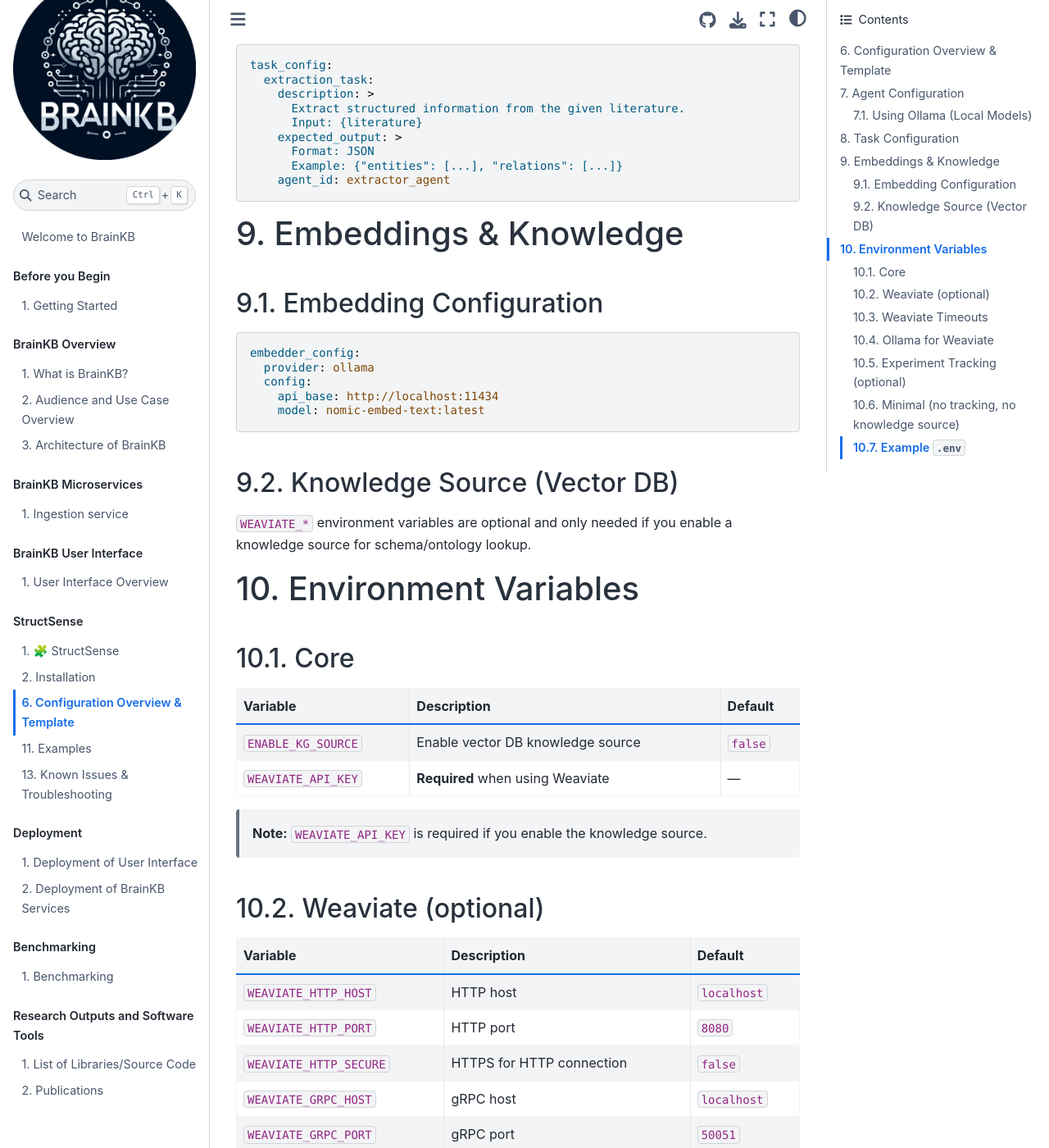
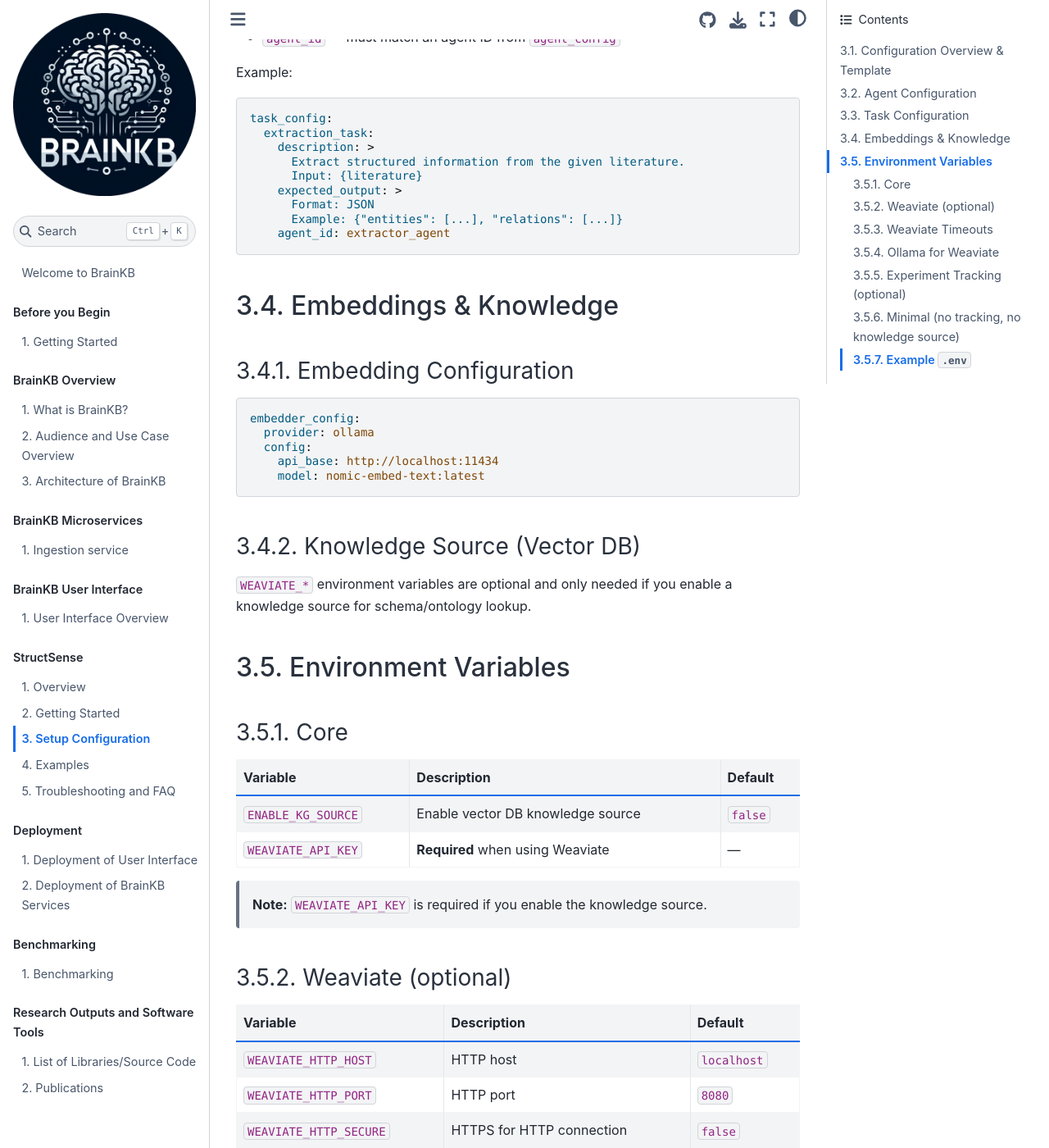
Before and after one commit to sensein/brainkbdocs, a Jupyter Book: the page built from docs/structsense_configuration.md, in a window 1280 px wide and 1400 px high, scrolled down 2065 px. Shown: the whole window at 82% size. Built offline with Jupyter Book 1.0.4 settings and Sphinx 7.4.7 and the Sphinx Book theme 1.1.4, drawn with Linux system fonts in a browser that asks for light colours; some of the changed text lies outside the part shown.

Commit message:
changed '#' to '##' to resolve numbering issue, now each .md has only one main header (#)

````diff
--- a/docs/structsense_configuration.md
+++ b/docs/structsense_configuration.md
@@ -1,5 +1,6 @@
 <!-- Configuration Overview & Template -->
-# Configuration Overview & Template
+# Setup Configuration
+## Configuration Overview & Template
 
 StructSense is configured with **environment variables** and a **YAML config**.
 Pass the YAML via CLI, e.g. `--config config/ner_agent.yaml`.
@@ -18,7 +19,7 @@
 A blank template is available in `config_template/`. See **Templates**.
 
 <!--Agent Configuration -->
-# Agent Configuration
+## Agent Configuration
 
 These agent IDs are required and must not be renamed:
 - `extractor_agent`
@@ -43,7 +44,7 @@
       base_url: https://openrouter.ai/api/v1
 ```
 
-## Using Ollama (Local Models)
+### Using Ollama (Local Models)
 ```yaml
 agent_config:
   extractor_agent:
@@ -66,7 +67,7 @@
 ```
 
 <!-- Task Configuration -->
-# Task Configuration
+## Task Configuration
 
 Required task IDs (do not rename):
 - `extraction_task`
@@ -93,9 +94,9 @@
 ```
 
 <!-- Embeddings & Knowledge -->
-# Embeddings & Knowledge
+## Embeddings & Knowledge
 
-## Embedding Configuration
+### Embedding Configuration
 ```yaml
 embedder_config:
   provider: ollama
@@ -104,13 +105,13 @@
     model: nomic-embed-text:latest
 ```
 
-## Knowledge Source (Vector DB)
+### Knowledge Source (Vector DB)
 `WEAVIATE_*` environment variables are optional and only needed if you enable a knowledge source for schema/ontology lookup.
 
 <!-- Environment Variables -->
-# Environment Variables
+## Environment Variables
 
-## Core
+### Core
 | Variable | Description | Default |
 |---|---|---|
 | `ENABLE_KG_SOURCE` | Enable vector DB knowledge source | `false` |
@@ -118,7 +119,7 @@
 
 > **Note:** `WEAVIATE_API_KEY` is required if you enable the knowledge source.
 
-## Weaviate (optional)
+### Weaviate (optional)
 | Variable | Description | Default |
 |---|---|---|
 | `WEAVIATE_HTTP_HOST` | HTTP host | `localhost` |
@@ -128,14 +129,14 @@
 | `WEAVIATE_GRPC_PORT` | gRPC port | `50051` |
 | `WEAVIATE_GRPC_SECURE` | Use secure gRPC | `false` |
 
-## Weaviate Timeouts
+### Weaviate Timeouts
 | Variable | Description | Default |
 |---|---|---|
 | `WEAVIATE_TIMEOUT_INIT` | Initialization timeout (s) | `30` |
 | `WEAVIATE_TIMEOUT_QUERY` | Query timeout (s) | `60` |
 | `WEAVIATE_TIMEOUT_INSERT` | Insert timeout (s) | `120` |
 
-## Ollama for Weaviate
+### Ollama for Weaviate
 | Variable | Description | Default |
 |---|---|---|
 | `OLLAMA_API_ENDPOINT` | Ollama API endpoint | `http://host.docker.internal:11434` |
@@ -144,21 +145,21 @@
 > If Ollama runs on host and Weaviate in Docker, use `http://host.docker.internal:11434`.
 > If both are in Docker on the same host network, use `http://localhost:11434`.
 
-## Experiment Tracking (optional)
+### Experiment Tracking (optional)
 | Variable | Description | Default |
 |---|---|---|
 | `ENABLE_WEIGHTSANDBIAS` | Enable W&B | `false` |
 | `ENABLE_MLFLOW` | Enable MLflow | `false` |
 | `MLFLOW_TRACKING_URL` | MLflow tracking URL | `http://localhost:5000` |
 
-## Minimal (no tracking, no knowledge source)
+### Minimal (no tracking, no knowledge source)
 ```bash
 ENABLE_WEIGHTSANDBIAS=false
 ENABLE_MLFLOW=false
 ENABLE_KG_SOURCE=false
 ```
 
-## Example `.env`
+### Example `.env`
 ```bash
 WEAVIATE_API_KEY=your_api_key
 WEAVIATE_HTTP_HOST=localhost
--- a/docs/structsense_getting_started.md
+++ b/docs/structsense_getting_started.md
@@ -1,5 +1,6 @@
+# Getting Started
 <!-- # Installation-->
-# Installation
+## Installation
 You can install the latest version of StructSense directly from PyPI using pip:
 ```bash
 pip install structsense
@@ -11,34 +12,34 @@
 cd structsense
 pip install -e .
 ```
-### Python Version
+#### Python Version
 StructSense supports **Python >=3.10,<3.13**.
 
-## Optional Services
+### Optional Services
 - **Grobid** (PDF parsing)
 - **Weaviate** (vector database for knowledge/ontology)
 - **Ollama** (local LLM/embedding provider)
 - **MLflow / Weights & Biases** (experiment tracking)
 
 <!-- # Requirements -->
-# Requirements
-## PDF Extraction (Grobid)
+## Requirements
+### PDF Extraction (Grobid)
 
 By default StructSense uses a **local Grobid** service. If Grobid is running locally, no extra setup is needed.
 
-### Run Grobid with Docker
+#### Run Grobid with Docker
 ```bash
 docker pull lfoppiano/grobid:0.8.0
 docker run --init -p 8070:8070 -e JAVA_OPTS="-XX:+UseZGC" lfoppiano/grobid:0.8.0
 ```
 `JAVA_OPTS="-XX:+UseZGC"` helps avoid a macOS-specific error.
 
-### Remote Grobid
+#### Remote Grobid
 ```bash
 export GROBID_SERVER_URL_OR_EXTERNAL_SERVICE=http://your-remote-grobid:PORT
 ```
 
-## External PDF Extraction API
+### External PDF Extraction API
 If using a non‑Grobid API:
 ```bash
 export GROBID_SERVER_URL_OR_EXTERNAL_SERVICE=https://api.SOMEAPIENDPOINT.com/api/extract
@@ -48,9 +49,9 @@
 
 <!--Running -->
 
-# Running
+## Running
 
-## Using OpenRouter
+### Using OpenRouter
 ```bash
 structsense-cli extract \
   --source somefile.pdf \
@@ -60,7 +61,7 @@
   --save_file result.json  # optional
 ```
 
-## Using Ollama (Local)
+### Using Ollama (Local)
 ```bash
 structsense-cli extract \
   --source somefile.pdf \
@@ -69,14 +70,14 @@
   --save_file result.json  # optional
 ```
 
-### Chunking
+#### Chunking
 Disabled by default. Enable with:
 ```bash
 --chunking True
 ```
 
 <!-- Docker -->
-# Docker
+## Docker
 
 The `docker/` directory contains compose files (individual and merged) to run:
 - **Grobid**
--- a/docs/structsense_overview.md
+++ b/docs/structsense_overview.md
@@ -1,4 +1,4 @@
-# 🧩 StructSense
+# Overview
 
 **StructSense** is a multi‑agent system that extracts **structured information** from unstructured sources like PDFs and scientific text.
 It orchestrates specialized agents to collaborate, align to schemas/ontologies, and emit JSON outputs suitable for knowledge graphs and downstream analytics.
--- a/docs/structsense_troubleshooting.md
+++ b/docs/structsense_troubleshooting.md
@@ -1,7 +1,8 @@
 <!-- # Known Issues & Troubleshooting-->
-# Known Issues & Troubleshooting
+# Troubleshooting and FAQ
+## Known Issues and Troubleshooting
 
-## pip “resolution-too-deep”
+### pip “resolution-too-deep”
 **Symptom**
 - During installation, `pip` backtracks across many `opentelemetry-*` packages and fails.
 
@@ -19,7 +20,7 @@
 Ensure Python version is **>=3.10,<3.13**.
 
 <!-- FAQ -->
-# FAQ
+## FAQ
 
 **Q: Do I need Weaviate to run StructSense?**
 A: No. Set `ENABLE_KG_SOURCE=false` to run without a vector DB.
````
Also changed, not shown: docs/structsense_examples.md (+1 -1 lines).
